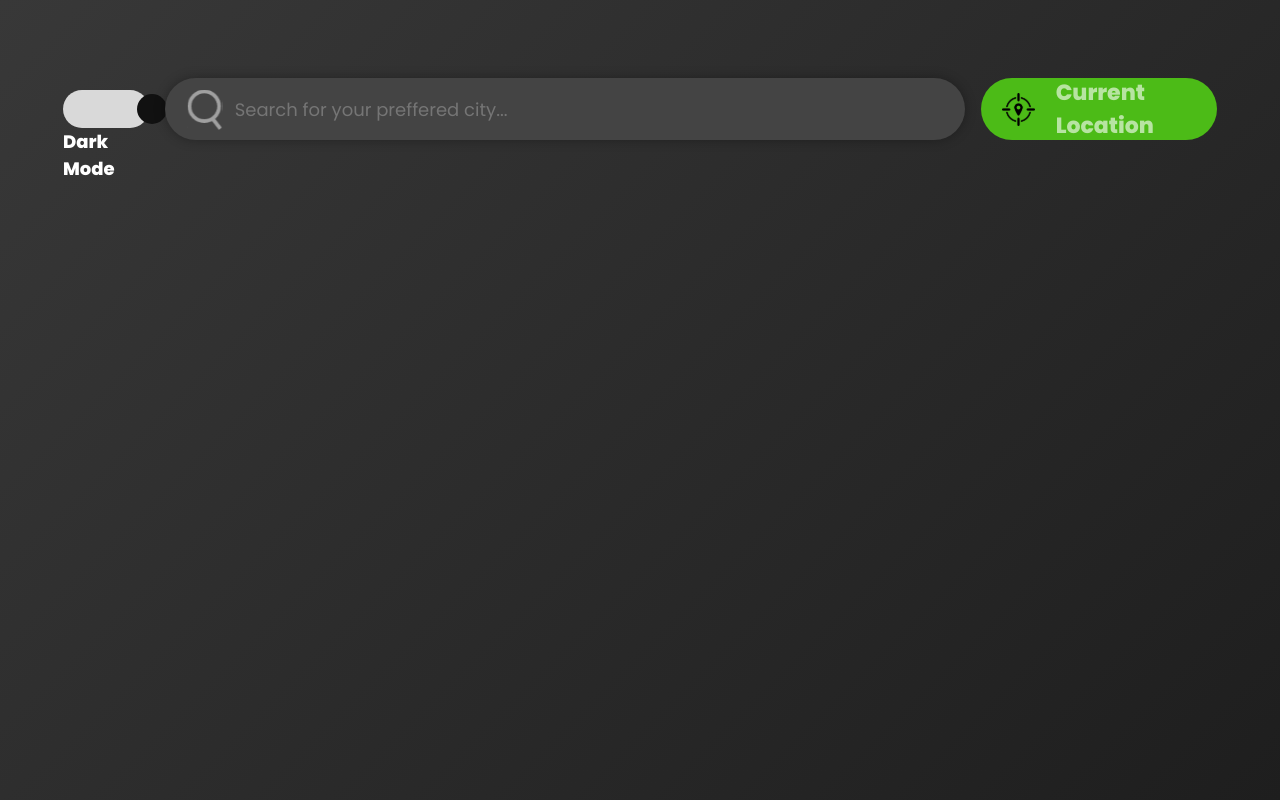
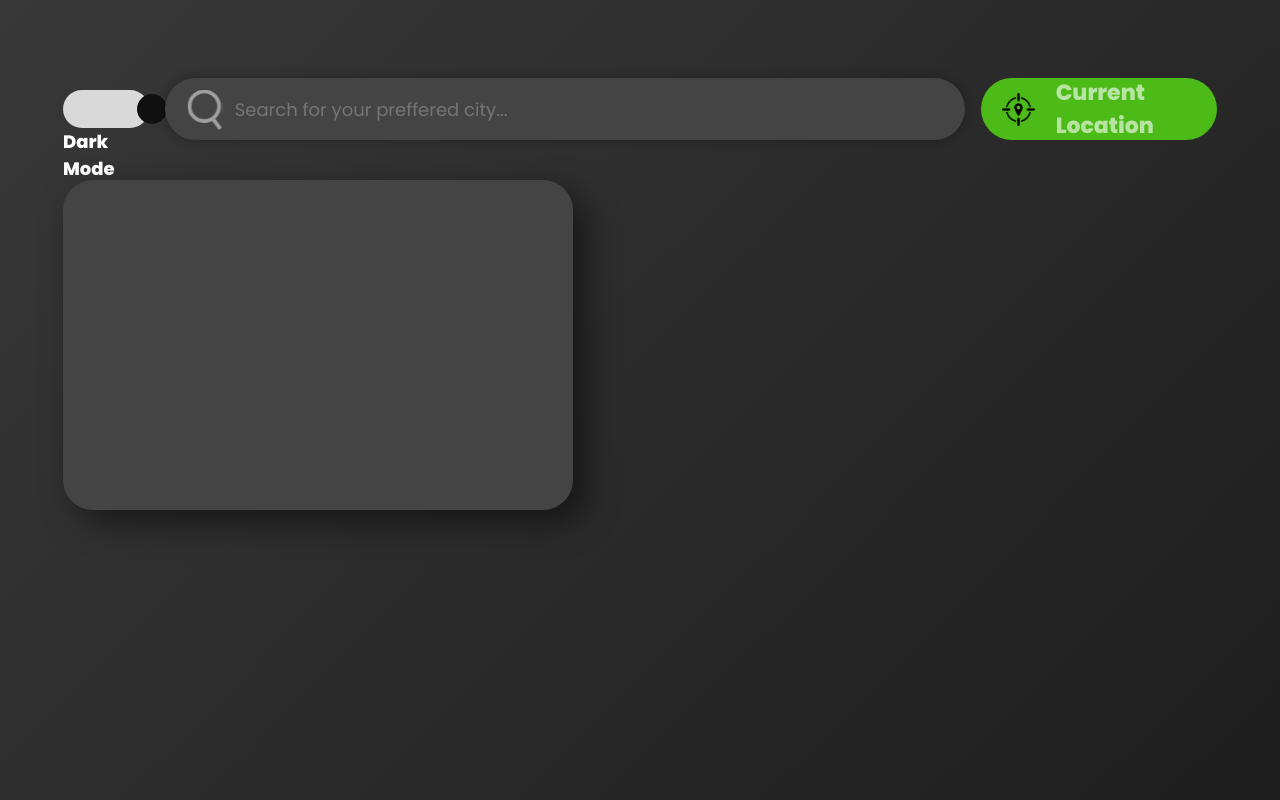
Before and after one commit to Last-Reader/weather-app, a React (Vite) app: page / in a window 1280 px wide. Built offline with nearby package versions, Linux system fonts and the light colour scheme.

Commit message:
feat: added timeblock

```diff
--- /dev/null
+++ b/src/components/CurrentTimeCity/index.tsx
@@ -0,0 +1,12 @@
+import { TimeBlock } from "./styled";
+
+function CurrentTimeCity () {
+    return (
+        <TimeBlock>
+
+        </TimeBlock>
+    )
+
+}
+
+export default CurrentTimeCity;
--- /dev/null
+++ b/src/components/CurrentTimeCity/styled.ts
@@ -0,0 +1,12 @@
+import styled from "styled-components";
+
+export const TimeBlock = styled.span`
+    top: 40px;
+    display: block;
+    width: 510px;
+    height: 330px;
+    position: relative;
+    background-color: #444444;
+    border-radius: 30px;
+    box-shadow: 12px 12px 32px rgba(0, 0, 0, 0.5);
+`
--- a/src/pages/MainPage/index.tsx
+++ b/src/pages/MainPage/index.tsx
@@ -1,11 +1,15 @@
 import TopBar from "@components/TopBar";
+import CurrentTimeCity from "@src/components/CurrentTimeCity";
 import { useState } from "react";
 
 function MainPage () {
     const[isDark, setIsDark] = useState(false);
 
     return(
-        <TopBar isDark={isDark} onToggle={setIsDark} />
+        <>
+            <TopBar isDark={isDark} onToggle={setIsDark} />
+            <CurrentTimeCity></CurrentTimeCity>
+        </>
     )
 }
 
```
